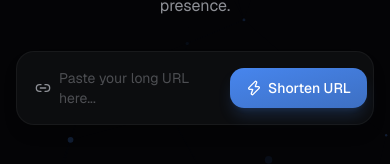
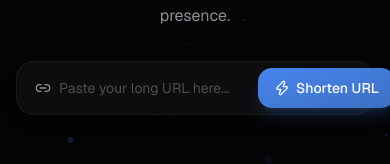
Before and after one commit to polyarch-systems/tinyurl, a Next.js app in the folder landing/: page / in a window 390 px wide. Shown: the part 444-608 px from the top of the page. Built offline with nearby package versions, Linux system fonts and the light colour scheme; no server answers.

Commit message:
feat(landing): replace URL placeholder span with interactive input field

```diff
--- a/landing/src/components/hero-section.tsx
+++ b/landing/src/components/hero-section.tsx
@@ -1,5 +1,6 @@
 "use client";
 
+import { useState } from "react";
 import { motion } from "framer-motion";
 import {
   Link2,
@@ -38,6 +39,8 @@ function FloatingParticle({
 }
 
 export function HeroSection() {
+  const [url, setUrl] = useState("");
+
   return (
     <section className="relative min-h-screen flex items-center justify-center overflow-hidden pt-16 sm:pt-18">
       {/* Background gradient orbs */}
@@ -97,9 +100,13 @@ export function HeroSection() {
             <div className="relative flex items-center gap-2 p-1.5 rounded-2xl bg-card border border-border/60 shadow-lg shadow-black/5 dark:shadow-black/20 transition-all duration-300">
               <div className="flex-1 flex items-center gap-2 pl-3 sm:pl-4">
                 <Link2 className="w-4 h-4 text-muted-foreground flex-shrink-0" />
-                <span className="flex-1 text-left text-sm sm:text-base py-2.5 text-muted-foreground/50 min-w-0">
-                  Paste your long URL here...
-                </span>
+                <input
+                  type="url"
+                  value={url}
+                  onChange={(e) => setUrl(e.target.value)}
+                  placeholder="Paste your long URL here..."
+                  className="flex-1 text-left text-sm sm:text-base py-2.5 bg-transparent text-foreground placeholder-muted-foreground/50 outline-none min-w-0"
+                />
               </div>
               <a
                 href={`${appUrl}/signin`}
```
